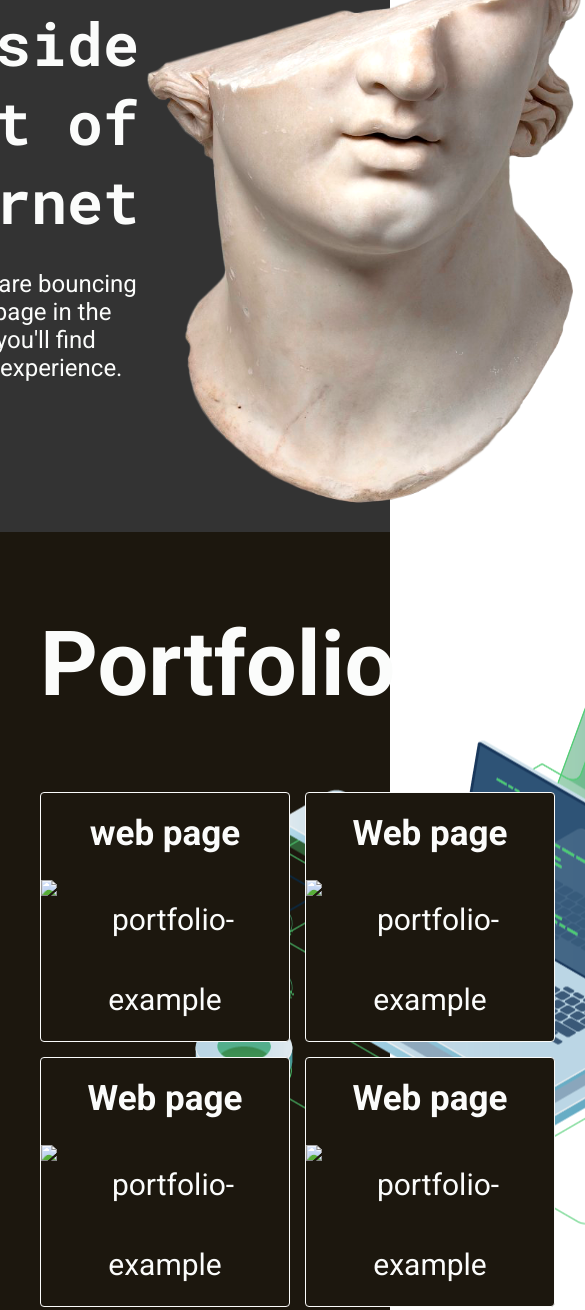
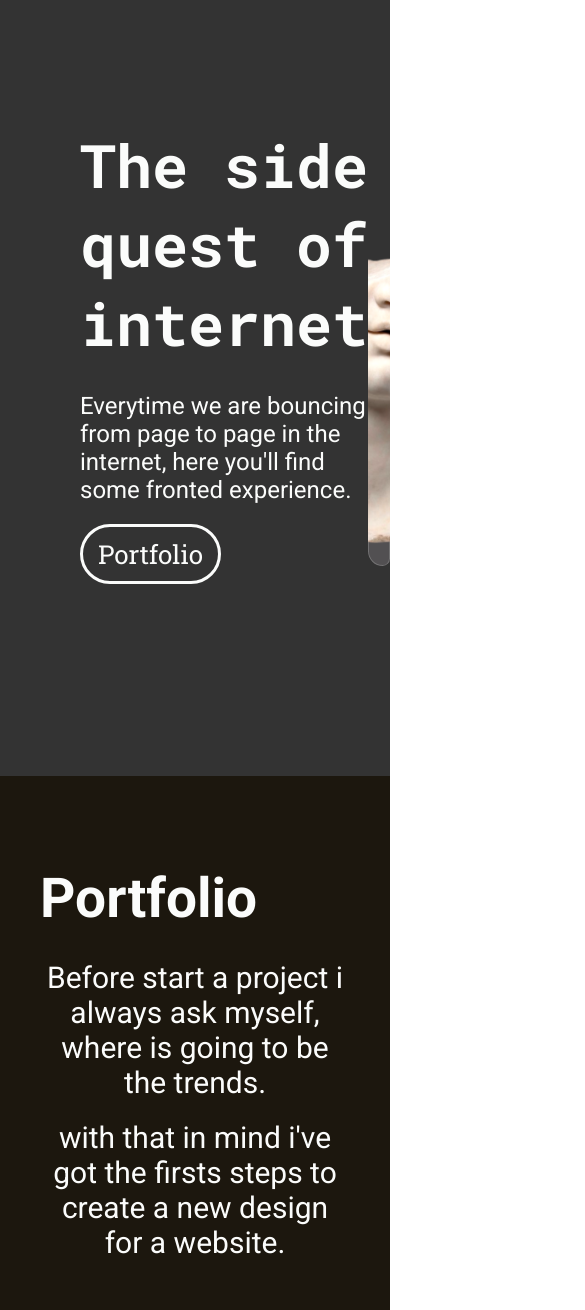
Before and after one commit to G-code7/G-code7.github.io, a plain HTML site: page index.html in a window 390 px wide. Shown: the part 158-1468 px from the top of the page, 585 px wide, since content can reach past the window. Drawn offline with Linux system fonts and the light colour scheme.

Commit message:
Primera seccion del hom completada, falta hacerla responsive

```diff
--- /dev/null
+++ b/contact-form.css
@@ -0,0 +1,50 @@
+@import url('https://fonts.googleapis.com/css2?family=Roboto+Mono:wght@200;400;500;600;700&family=Roboto+Slab:wght@200;400;700&family=Roboto:wght@400;500;700&display=swap');
+
+:root {
+    /* colores var*/
+    --gray-color-bckgrnd: #333333;
+    --gray-color-bckgrnd2: #1C170E;
+    --just-white: #FBFCFB;
+
+}
+
+* {
+    margin: 0;
+    padding: 0;
+    box-sizing: border-box;
+    font-family: 'roboto', sans-serif ;
+    font-size: 18px;
+    /* font size relacionado a px y no a % */
+}
+body {
+    display: flex;
+    justify-content: center;
+    align-items: center;
+    height: 100vh;
+    background-color: var(--just-white);
+    /* fallback for old browsers */
+    background: -webkit-linear-gradient(to right, #fbfbfb, #f7f7f7, #cecece);
+    /* chrome 10-25, safari 5.1-6 */
+    background: linear-gradient(to right, #fbfbfb, #f7f7f7, #cecece);
+    /* W3C,  IE 10+/ Edge, Firefox 16+,  */
+}
+.Form {
+    width: 500px;
+    padding: 6px;
+}
+input, textarea{
+    width: 100%;
+    padding: 6px;
+    outline: none;
+    border: none;
+    margin: 6px 0;
+    border: 1px solid #929292;
+    border-radius: 8px;
+}
+#btn {
+    width: 150px;
+    padding: 6px;
+    cursor: pointer;
+    border: 1px solid #929292;
+    border-radius: 8px;
+}
--- a/index.html
+++ b/index.html
@@ -23,17 +23,30 @@
     </header>
     <main>
         <div class="Home-mainsection-entrance">
-            <section>
+            <section class="home-mainsection-left">
                 <h1>The side quest of internet</h1>
                 <p>Everytime we are bouncing from page to page in the internet, here you'll find some fronted experience. </p>
                 <a href="./blogs.html">Portfolio</a>
             </section>
-            <img src="./assets/img/Home-main-section-img.png" alt="imagen de portada">
+            <section class="grid-header--container">
+                <img src="./assets/img/Home-main-section-img.png" alt="imagen de portada" id="header--img--bust">
+                <div class="grid-header-item1"></div>
+                <div class="grid-header-item2"></div>
+                <div class="grid-header-item3"></div>
+                <div class="grid-header-item4"></div>
+
+            </section>
+
         </div>
     </main>
     <section class="home-section--1">
+        <article class="home-section--articles">
+            <h2>Portfolio</h2>
+            <p>Before start a project i always ask myself, where is going to be the trends.</p>
+            <p>with that in mind i've got the firsts steps to create a new design for a website.</p>
+        </article>
+        <div class="section-1--container">
             <div class="home-main-section--left">
-            <h2>Portfolio</h2>
                 <div class="img-portfolio-container">
                     <div class="img--portfolio-item">
                         <h3>web page</h3>
@@ -56,6 +69,8 @@
             <div class="home-main-section--right">
                 <img src="./assets/img/laptop-programming--img.png" alt="Laptop-img-programming">
             </div>
+        </div>
+
 
     </section>
     <section class="home-section--2 ">
--- a/style.css
+++ b/style.css
@@ -44,6 +44,10 @@ header {
 .logo-container img{
     width: 60px;
 }
+.logo-container img:hover{
+    transform: scale(1.2);
+    transition: 300ms;
+}
 .nav-grid-container .icons {
     width: 200px;
     height: auto;
@@ -58,16 +62,22 @@ header {
 .nav-grid-container .icons img{
     width: 50px;
 }
+.nav-grid-container .icons img:hover{
+    width: 50px;
+    transform: scale(1.4);
+    transition: 300ms;
+}
+
 .Home-mainsection-entrance{
     display: grid;
     grid-template-columns: 3fr 2fr;
-    height: 600px;
+    height: 100vh;
     background-color: #333333;
     justify-content: center;
     align-content: center;
-    padding: 20px 30px;
+    padding: 20px 0px 20px 30px;
 }
-.Home-mainsection-entrance section{
+.Home-mainsection-entrance .home-mainsection-left{
     display: flex;
     flex-direction: column;
     justify-content: center;
@@ -75,19 +85,19 @@ header {
     margin-left: 50px;
 
 }
-.Home-mainsection-entrance section h1{
+.Home-mainsection-entrance .home-mainsection-left h1{
     font-size: 6rem;
     font-family: 'roboto mono';
     font-weight: 700;
 
 }
-.Home-mainsection-entrance section p{
+.Home-mainsection-entrance .home-mainsection-left p{
     margin-top: 30px;
     font-size: 2.4rem;
     font-family: 'roboto', sans-serif;
 
 }
-.Home-mainsection-entrance section a{
+.Home-mainsection-entrance .home-mainsection-left a{
     margin-top: 20px;
     text-decoration: none;
     text-align: center;
@@ -99,34 +109,157 @@ header {
     width: fit-content;
     padding: 10px 15px;
 }
-.Home-mainsection-entrance section a:hover {
+.Home-mainsection-entrance .home-mainsection-left a:hover {
     transform: scale(1.3);
     color: #1C170E;
     background-color: var(--just-white);
     border: 3px solid var(--gray-color-bckgrnd);
     transition: 300ms;
 }
-.Home-mainsection-entrance img{
-    max-width: 450px;
+/* header section right */
+.grid-header--container {
+    display: grid;
+    grid-template-columns: repeat(6,1fr);
+    grid-template-rows: repeat(6,1fr);
+    /* max-width: 50%; */
+    height: 450px;
+    overflow: hidden;
+}
+
+#header--img--bust {
+    max-width: 260px;
+    /* max-height: 236px; */
+    grid-area: 3 / 3 / 6 / 5;
+    align-self: center;
+    justify-self: center;
+    z-index: 2;
 
 }
+.grid-header-item1 {
+    grid-area: 3 / 2 / 5 / 4;
+    background: rgba(189,189,189,0.5);
+    -webkit-backdrop-filter: blur(1.3px);
+    backdrop-filter: blur(1.3px);
+    border: 1px solid rgba(189,189,189,0.3);
+    border-radius: 6px;
+    z-index: 3;
+    animation: header-section-item1 5s linear 0.5s infinite alternate none;
+}
+@keyframes header-section-item1 {
+	0% {
+		transform: translateX(0);
+	}
+
+	100% {
+		transform: translateX(-30px);
+	}
+}
+.grid-header-item2 {
+    grid-area: 2 / 3 / 6 / 6;
+    background-color: #6c6c6c42;
+    -webkit-backdrop-filter: blur(1.3px);
+    backdrop-filter: blur(1.3px);
+    border: 1px solid rgb(96 96 96 / 30%);
+    border-radius: 6px;
+    z-index: 1;
+    animation: header-section-item2 15s linear 0.5s infinite alternate forwards;
+}
+@keyframes header-section-item2 {
+	0% {
+		transform: translateX(0);
+	}
+
+	100% {
+		transform: translateX(100px);
+	}
+}
+.grid-header-item3 {
+    grid-area: 4 / 1 / 7 / 7;
+    background: rgb(172 165 173 / 26%);
+    -webkit-backdrop-filter: blur(1.3px);
+    backdrop-filter: blur(1.3px);
+    border: 1px solid rgba(189,189,189,0.3);
+    border-radius: 4px 0 10px 20px;
+    z-index: 0;
+    animation: grid-header-item3 1.5s ease-in 0s 1 normal forwards;
+    animation: header-section-item3-1 5s linear 0.5s infinite alternate none;
+}
+@keyframes grid-header-item3 {
+	0% {
+		opacity: 0;
+		transform: translateY(50px);
+	}
+
+	100% {
+		opacity: 1;
+		transform: translateY(0);
+	}
+}
+@keyframes header-section-item3-1 {
+	0% {
+		transform: translateY(0);
+	}
+
+	100% {
+		transform: translateY(-10px);
+	}
+}
+.grid-header-item4 {
+    background-image: url(./assets/img/header-section-decoration2.png);
+    grid-area: 2 / 4 / 5 / 7;
+    background-repeat: no-repeat;
+    background-position: center;
+    background-size: contain;
+    z-index: 1;
+    animation: header-section-decoration2 20s linear 0.5s infinite alternate forwards;
+}
+@keyframes header-section-decoration2 {
+	0% {
+		transform: rotate(0);
+	}
+
+	100% {
+		transform: rotate(360deg);
+	}
+}
+/* cambio de grid a flex recuerda cada propiedad de los elementos */
 .home-section--1 {
     height: auto;
-    display: grid;
-    grid-template-columns: 50% 50%;
+    display: flex;
+    flex-direction: column;
     padding: 40px;
     background-color: #1C170E;
     color: var(--just-white);
-    font-size: 6rem;
+
+}
+.home-section--articles h2{
+    font-size: 5.5rem;
+    text-align: left;
+    margin-top: 50px;
+    margin-bottom: 30px;
+}
+.home-section--articles p{
+    font-size: 3rem;
+    text-align: center;
+    max-width: 600px;
+    margin-top: 20px;
+    font-weight: 200;
+
+}
+.section-1--container {
+    display: inline-block;
+    width: 100%;
+    height: 100vh;
     position: relative;
-    z-index: 1;
 }
+/* seccion izquierda */
 .home-main-section--left {
+    width: 50%;
     display: flex;
     flex-direction: column;
     padding-top: 40px;
     justify-content: center;
-    z-index: 3;
+    z-index: 2;
 }
 .home-main-section--left .img-portfolio-container {
     display: grid;
@@ -138,11 +271,10 @@ header {
 
 }
 .img--portfolio-item{
-
     width: 250px;
     height: 250px;
     display: flex;
-    flex-direction: column;
+    flex-direction: row;
     justify-content: space-between;
     background-color: var(--gray-color-bckgrnd2);
     border: 1px solid #FBFCFB;
@@ -152,7 +284,9 @@ header {
     font-size: 3rem;
     font-family: 'Roboto';
     font-weight: 200;
-
+}
+.img--portfolio-item h3{
+    writing-mode: vertical-lr;
 }
 .img--portfolio-item:hover {
      transform: scale(1.5);
@@ -161,22 +295,23 @@ header {
 }
 
 .img--portfolio-item img{
-    height: 65%;
+    height: auto;
+    overflow: hidden
 }
 .home-main-section--right {
     /* justify-self: center;
     align-self: center;
      */
     position: absolute;
-    z-index: 2;
     line-height: top;
     top: 50%;
     left: 50%;
     transform: translate(0, -50%);
+    z-index: 1;
 
 }
 .home-main-section--right img{
-    max-width: 800px;
+    max-width: 200px;
 
 }
 
```
Also changed, not shown: blogs.html (added, +86 -0 lines), contact-form.html (added, +51 -0 lines), assets/img/header-section-decoration.png (added), assets/img/header-section-decoration2.png (added). Lines whose indentation alone changed are shown as unchanged.
